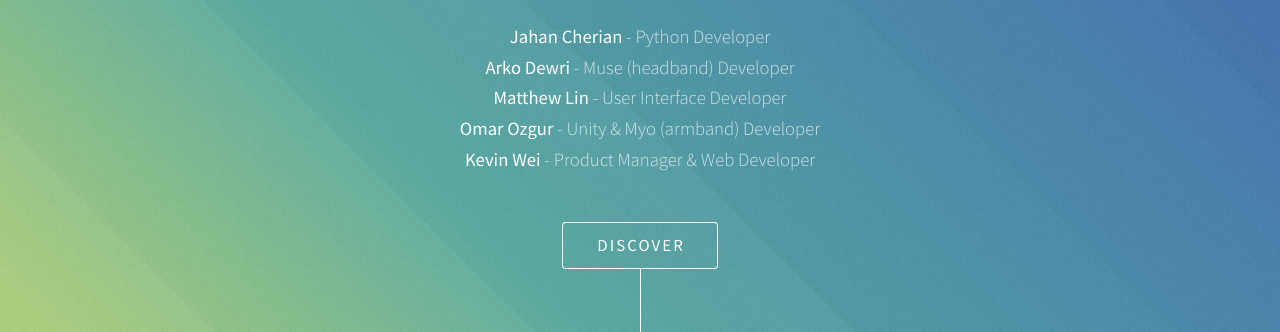
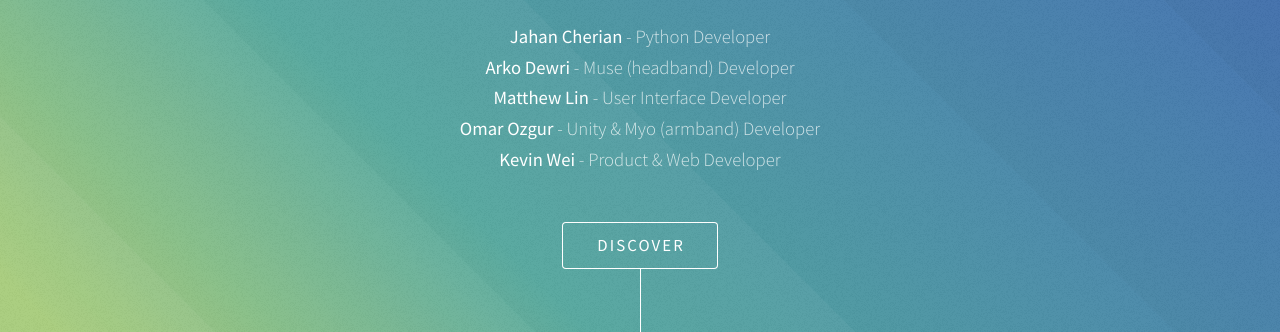
Before and after one commit to kevwei/BrainSpaceVRWeb, a plain HTML site: page index.html in a window 1280 px wide. Shown: the part 468-800 px from the top of the page. Drawn offline with Linux system fonts and the light colour scheme.

Commit message:
Update index.html

```diff
--- a/index.html
+++ b/index.html
@@ -34,7 +34,7 @@
 						<b>Arko Dewri</b> - Muse (headband) Developer<br>
 						<b>Matthew Lin</b> - User Interface Developer<br>
 						<b>Omar Ozgur</b> - Unity & Myo (armband) Developer<br>
-						<b>Kevin Wei</b> - Product Manager & Web Developer</b>
+						<b>Kevin Wei</b> - Product & Web Developer</b>
 					</p>
 
 					<ul class="actions">
```
